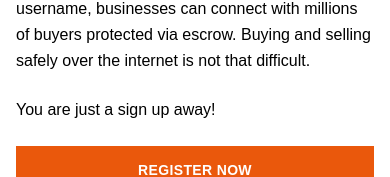
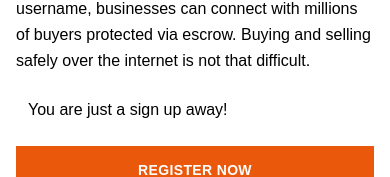
Before and after one commit to mbox-project/mbox-user, a Next.js app: page /AboutUs in a window 390 px wide. Shown: the part 486-663 px from the top of the page. Built offline with nearby package versions, Linux system fonts and the light colour scheme; a web font is replaced by a local one.

Commit message:
added a little padding

```diff
--- a/components/OurTeam/index.jsx
+++ b/components/OurTeam/index.jsx
@@ -13,7 +13,7 @@ const OurTeam = () => {
               <h2 className="text-2xl flex justify-center leading-relaxed lg:block pt-2 md:pt-2 font-extrabold ">
                 OUR <span className="text-orange-600 pl-2 lg:pl-0"> TEAM</span>
               </h2>
-              <p className="flex justify-center md:block pt-4 lg:pt-8 leading-relaxed">
+              <p className="flex justify-center  md:block pt-4 lg:pt-8 leading-relaxed">
                 I am happy to introduce to you what Mbox looks like internally.
                 The team is committed to uphold -ing the culture that defines us
                 as a customer obsessed company with absolute resilience and
--- a/components/Platform/index.jsx
+++ b/components/Platform/index.jsx
@@ -18,14 +18,14 @@ const Platform = () => {
                 OUR{" "}
                 <span className="text-orange-600 pl-2 lg:pl-0"> PLATFORM</span>
               </h2>
-              <p className=" flex justify-center md:block pt-4 lg:pt-8 leading-relaxed">
+              <p className="  md:pl-0 md:block pt-4 lg:pt-8 leading-relaxed">
                 Mbox is Africa’s first digital marketplace that allows SMEs
                 create a digital version of their business with- out a website.
                 With just your username, businesses can connect with millions of
                 buyers protected via escrow. Buying and selling safely over the
                 internet is not that difficult.
               </p>
-              <p className=" pt-6 md:pt-2 lg:pt-10">
+              <p className="pl-3 md:pl-0 pt-6 md:pt-2 lg:pt-10">
                 You are just a sign up away!{" "}
               </p>
               <Button className="w-full h-12 px-12 py-3 hover:-translate-y-1 hover:scale-110  duration-300 uppercase lg:normal-case lg:rounded-md  lg:mt-20 text-sm  lg:text-lg font-bold tracking-wide  text-white sm:ml-4 md:ml-1 sm:flex-shrink-0 sm:w-auto mt-6 bg-orange-600 lg:ml-1">
```
